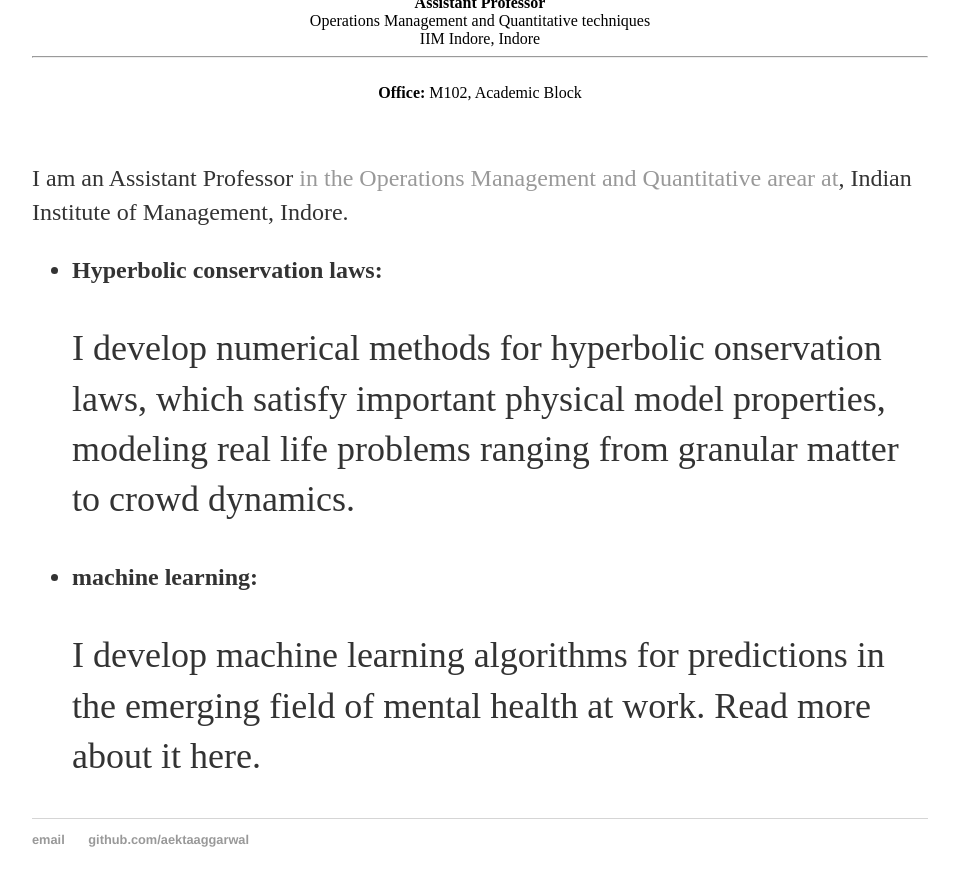
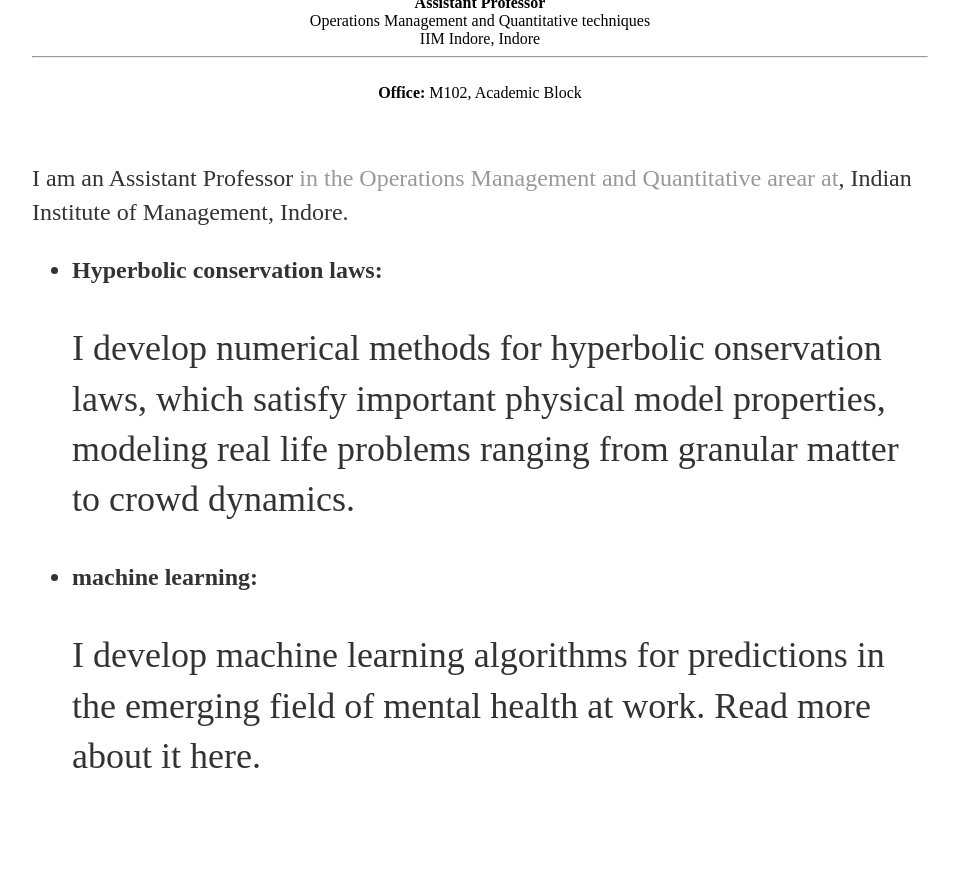
Before and after one commit to aektaaggarwal/aektaaggarwal.github.io, a Jekyll site: the page built from index.html, in a window 1280 px wide, cut to the strip 426-1335 px from the top of the page. Shown: the top 886 px of the strip, without its empty margins (160-1119 px from the left). Built offline with Jekyll 4.4.1, drawn with Linux system fonts in a browser that asks for light colours; after the commit the page ends 1268 px from its top, so only the background shows below that.

Commit message:
Update default.html

```diff
--- a/_layouts/default.html
+++ b/_layouts/default.html
@@ -23,12 +23,7 @@
 
 </div>
 
-  <footer>
-   <ul>
-   <li><a href="mailto:aektaaggarwal@iimidr.ac.in">email</a></li>
-   <li><a href="https://github.com/aektaaggarwal">github.com/aektaaggarwal</a></li>
-   </ul>
-  </footer>
+
   </body>
 
 </html>
```
